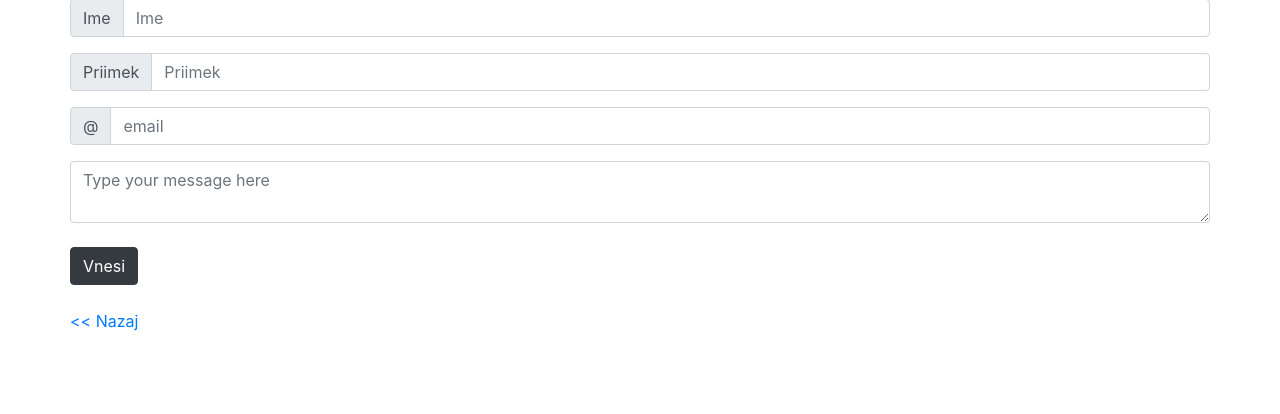
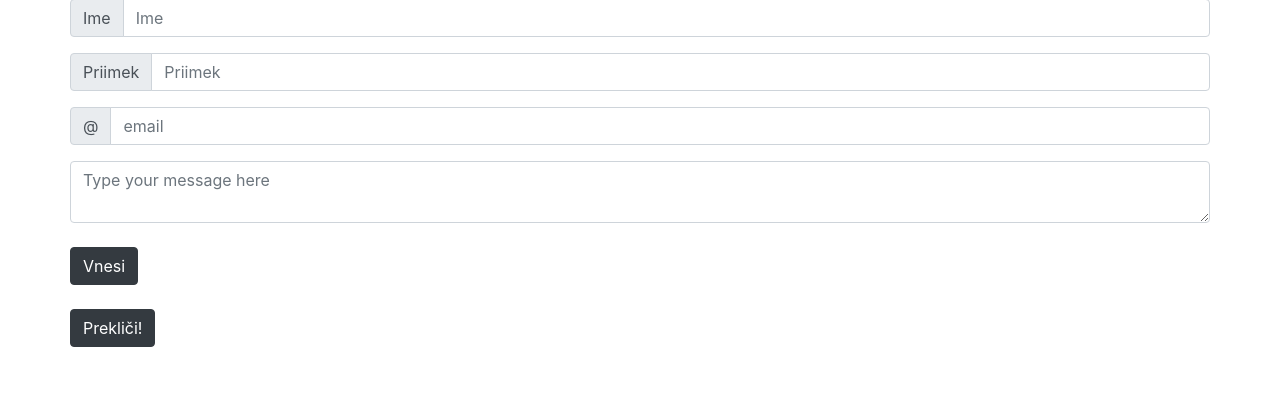
Before and after one commit to juref/lekcija19, a Python web app: template templates/list.html in a window 1280 px wide. Shown: the part 263-677 px from the top of the page. Run offline with Jinja, Linux system fonts and the light colour scheme; the template is opened without the code that fills it, so the values that code supplies are empty; some libraries are stand-ins or nearby versions.

Commit message:
minor fixes

```diff
--- a/templates/delete.html
+++ b/templates/delete.html
@@ -10,7 +10,8 @@
             <div class="col-12">
                 <h1 class="red">Ali res želiš izbrisati to sporočilo?</h1>
                 <form method="post">
-                    <br /><button class="btn btn-danger" type="submit">DA, izbriši</button> <a class="btn btn-dark" href="/">Prekliči!</a>
+                    <br /><button class="btn btn-danger" type="submit">DA, izbriši</button>
+                    <a class="btn btn-dark" href="/">Prekliči!</a>
                 </form>
             </div>
         </div>
--- a/templates/list.html
+++ b/templates/list.html
@@ -66,9 +66,7 @@
     </div>
     <div class="row">
         <div class="col-12">
-            <a href="/" class="row"><br />
-                << Nazaj</a>
-            </div>
+            <br /><a class="btn btn-dark" href="/">Prekliči!</a>
         </div>
     </div>
 </div>
```
